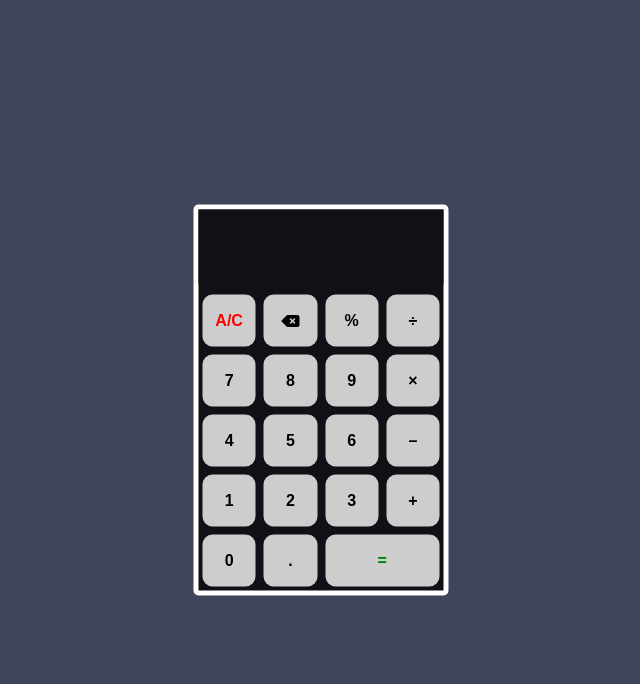
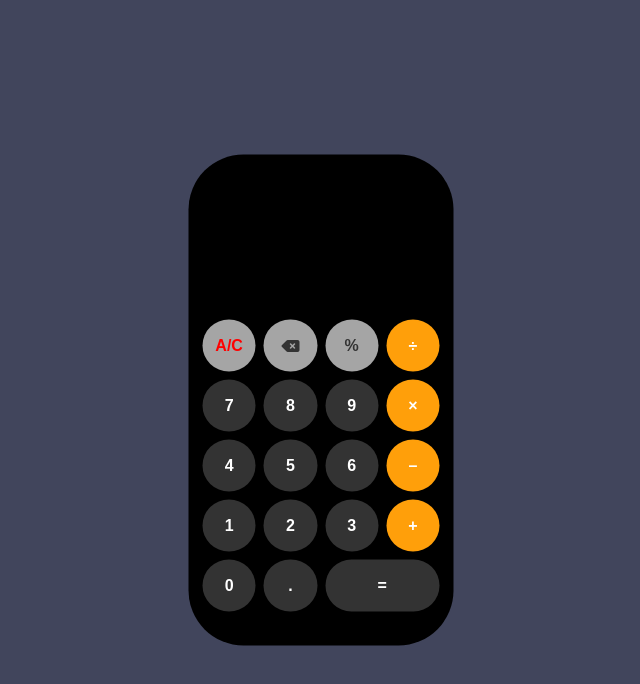
Before and after one commit to Truworth-Shubham/week-6, a React (Create React App) app in the folder calculator/: page / in a window 1280 px wide. Shown: the top 684 px of the page, without its empty margins (319-959 px from the left). Built offline with nearby package versions, Linux system fonts and the light colour scheme.

Commit message:
calculator ui changed

```diff
--- a/calculator/src/App.js
+++ b/calculator/src/App.js
@@ -171,25 +171,25 @@ const App = () => {
             <textarea type='text' value={data} onChange={(text) => setData(text.target.value)} readOnly className={toggle ? "error" : null} ref={inputArea} />
           </form>
           <div className='keypad'>
-            <p id='clear' onClick={clear}>A/C</p>
-            <p id='backspace' onClick={backspace}><i className="fa-solid fa-delete-left"></i></p>
-            <p onClick={() => handleClick("%")}>%</p>
-            <p onClick={() => handleClick("/")}>&divide;</p>
+            <p id='clear' onClick={clear} className='gray'>A/C</p>
+            <p id='backspace' onClick={backspace} className='gray'><i className="fa-solid fa-delete-left"></i></p>
+            <p onClick={() => handleClick("%")} className='gray'>%</p>
+            <p onClick={() => handleClick("/")} className='gold'>&divide;</p>
             <p onClick={() => handleClick("7")}>7</p>
             <p onClick={() => handleClick("8")}>8</p>
             <p onClick={() => handleClick("9")}>9</p>
-            <p onClick={() => handleClick("*")}>&times;</p>
+            <p onClick={() => handleClick("*")} className='gold'>&times;</p>
             <p onClick={() => handleClick("4")}>4</p>
             <p onClick={() => handleClick("5")}>5</p>
             <p onClick={() => handleClick("6")}>6</p>
-            <p onClick={() => handleClick("-")}>&ndash;</p>
+            <p onClick={() => handleClick("-")} className='gold'>&ndash;</p>
             <p onClick={() => handleClick("1")}>1</p>
             <p onClick={() => handleClick("2")}>2</p>
             <p onClick={() => handleClick("3")}>3</p>
-            <p onClick={() => handleClick("+")}>+</p>
+            <p onClick={() => handleClick("+")} className='gold'>+</p>
             <p onClick={() => handleClick("0")}>0</p>
             <p onClick={() => handleClick(".")}>.</p>
-            <p onClick={() => calculate("=")} id='result'>=</p>
+            <p onClick={() => calculate("=")} id='result' >=</p>
           </div>
         </div>
       </div>
--- a/calculator/src/index.css
+++ b/calculator/src/index.css
@@ -19,9 +19,9 @@ body{
   transform: translate(-50%,-50%);
   max-width: 356px;
   text-align: center;
-  border: 5px solid white;
-  background: #101116;
-  border-radius: 5px;
+  background: rgb(0,0,0,1);
+  border-radius: 55px;
+  padding: 30px 10px;
 }
 .keypad{
   display: grid;
@@ -31,7 +31,7 @@ body{
 textarea{
   height: 75px;
   width: 245px;
-  background-color: #101116;
+  background-color: rgb(0,0,0,1);
   color: #ffffff;
   border: none;
   outline: none;
@@ -39,6 +39,7 @@ textarea{
   font-weight: 500;
   text-align: right;
   resize: none;
+  margin-bottom: 50px;
 }
 #clear{
   grid-column: 1/2;
@@ -49,7 +50,7 @@ textarea{
 #result{
   grid-column: 3/5;
   grid-row: 5;
-  color: green;
+  border-radius: 30px;
 }
 button{
   margin: 4px;
@@ -57,14 +58,23 @@ button{
   border-radius: 10px;
 }
 p{
-  background-color: #CDCDCD;
-  border-radius: 10px;
+  background-color: rgb(51, 51, 51,1);
+  border-radius: 50%;
   margin: 4px;
   display: flex;
   align-items: center;
   justify-content: center;
   font-size: 16px;
+  color: white;
 }
 .error{
   color: red;
 }
+.gray{
+  background-color: rgb(165,165,165,1);
+  color: rgb(51, 51, 51,1);
+}
+.gold{
+background-color: rgb(255, 159, 10,1);
+color: white;
+}
```
